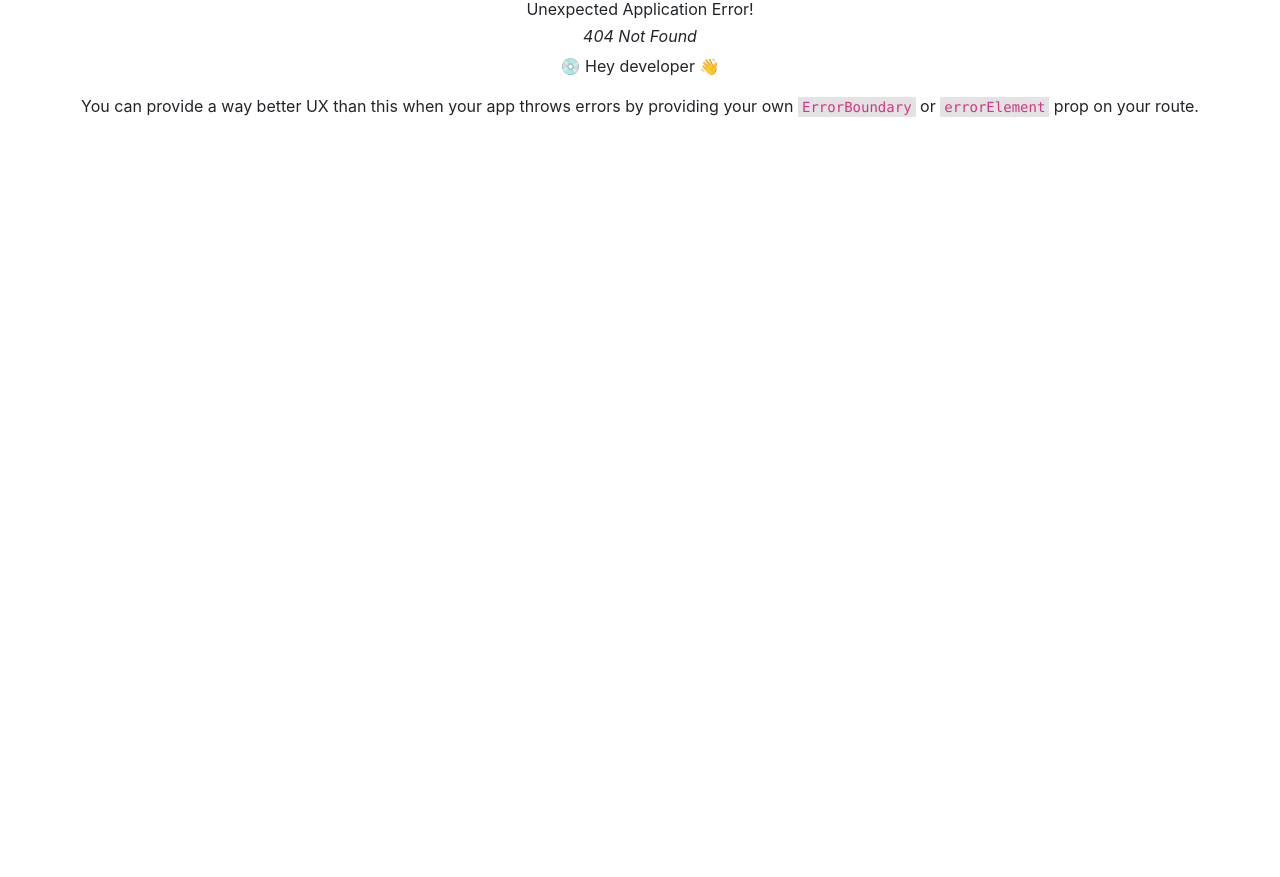
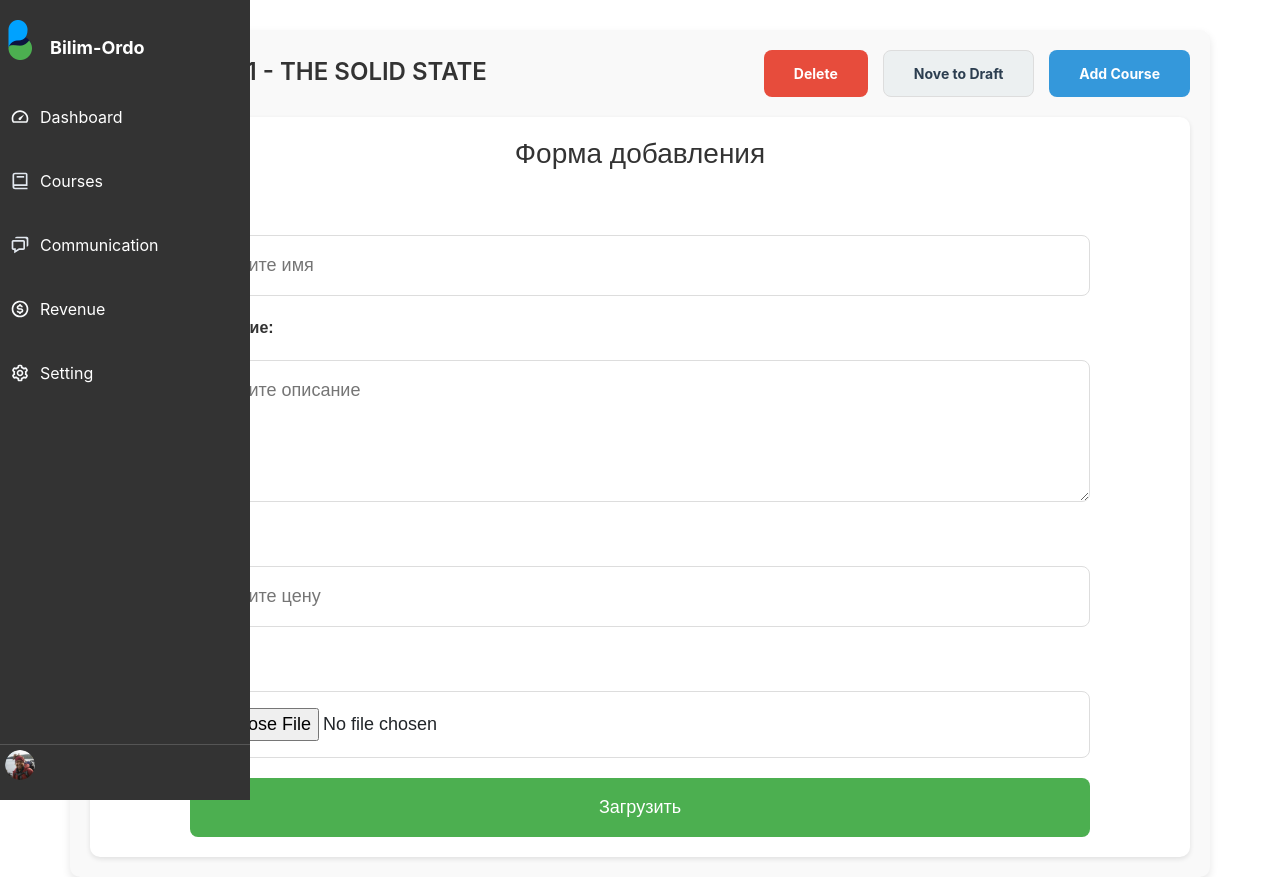
Before and after one commit to okurmenpro/bilim-ordo-frontend, a React (Create React App) app: page /instructor/courses in a window 1280 px wide. Before the commit this address had no page. Before the commit the page ends 800 px from the top, so only its background shows below. Built offline with nearby package versions, Linux system fonts and the light colour scheme.

Commit message:
coursesins

```diff
--- /dev/null
+++ b/src/components/Coursesinstructor/Coursesinstructor.scss
@@ -0,0 +1,183 @@
+$font-family: "Arial", sans-serif;
+$primary-color: #4caf50; // Зеленый цвет
+$primary-color-hover: #45a049; // Темно-зеленый для ховера
+$secondary-color: #3498db; // Голубой для кнопок
+$secondary-color-hover: #2980b9; // Темно-голубой для ховера
+$background-color: #f9f9f9; // Фоновый цвет страницы
+$border-color: #ddd; // Светлый бордер
+$button-radius: 8px; // Радиус кнопок
+$input-padding: 16px; // Увеличенный отступ для инпутов
+$input-font-size: 18px; // Увеличенный размер шрифта
+
+.chapter-container {
+  margin-top: 30px;
+  padding: 20px;
+  background-color: $background-color;
+  border-radius: 10px;
+  box-shadow: 0 4px 8px rgba(0, 0, 0, 0.1);
+
+  .chapter-1 {
+    display: flex;
+    align-items: center;
+    justify-content: space-between;
+    margin-bottom: 20px;
+
+    .chapter-iconh2 {
+      display: flex;
+      align-items: center;
+      gap: 20px;
+
+      h2 {
+        padding-top: 5px;
+        font-size: 24px;
+        color: #333;
+        font-weight: 600;
+        text-transform: uppercase;
+      }
+    }
+
+    .chapter-1-button {
+      display: flex;
+      gap: 15px;
+
+      button {
+        padding: 12px 30px;
+        border-radius: $button-radius;
+        font-weight: bold;
+        font-size: 14px;
+        cursor: pointer;
+        transition: all 0.3s ease-in-out;
+
+        &:hover {
+          transform: scale(1.05);
+        }
+      }
+
+      .Delete-red {
+        background: #e74c3c;
+        color: white;
+        border: none;
+
+        &:hover {
+          background: darken(#e74c3c, 10%);
+        }
+      }
+
+      .Nove-to-Draft-white {
+        background: #ecf0f1;
+        color: #2c3e50;
+        border: 1px solid $border-color;
+
+        &:hover {
+          background: lighten(#ecf0f1, 10%);
+        }
+      }
+
+      .add-course-blue {
+        background: $secondary-color;
+        color: white;
+        border: none;
+
+        &:hover {
+          background: $secondary-color-hover;
+        }
+      }
+    }
+  }
+
+  .chapter-2 {
+    .form-container {
+      background-color: white;
+      padding: 20px;
+      border-radius: 10px;
+      box-shadow: 0 2px 5px rgba(0, 0, 0, 0.1);
+      font-family: $font-family;
+
+      h1 {
+        text-align: center;
+        color: #333;
+        font-size: 28px;
+        margin-bottom: 20px;
+      }
+
+      form {
+        display: flex;
+        flex-direction: column;
+        gap: 20px;
+        max-width: 900px;
+        margin: 0 auto;
+
+        label {
+          font-size: 16px;
+          font-weight: bold;
+          color: #333;
+          text-align: left;
+        }
+
+        input,
+        textarea {
+          padding: $input-padding;
+          font-size: $input-font-size;
+          border-radius: 8px;
+          border: 1px solid $border-color;
+          transition: border 0.3s ease;
+          width: 100%;
+
+          &:focus {
+            border-color: $primary-color;
+            outline: none;
+          }
+        }
+
+        textarea {
+          resize: vertical;
+        }
+
+        button {
+          padding: 16px;
+          font-size: 18px;
+          background-color: $primary-color;
+          color: white;
+          border: none;
+          border-radius: $button-radius;
+          cursor: pointer;
+          transition: background-color 0.3s, transform 0.3s;
+
+          &:hover {
+            background-color: $primary-color-hover;
+            transform: scale(1.05);
+          }
+        }
+
+        .video-preview {
+          margin-top: 20px;
+
+          video {
+            width: 100%;
+            max-width: 100%;
+            aspect-ratio: 16 / 9;
+            border-radius: 8px;
+            border: 1px solid $border-color;
+            object-fit: cover;
+          }
+
+          .remove-video {
+            display: block;
+            margin-top: 15px;
+            font-size: 14px;
+            color: white;
+            background: none;
+            border: none;
+            cursor: pointer;
+            background-color: #4caf50;
+            transition: background-color 0.3s, transform 0.3s;
+
+            &:hover {
+              color: darken(#e74c3c, 10%);
+            }
+          }
+        }
+      }
+    }
+  }
+}
--- /dev/null
+++ b/src/components/Coursesinstructor/index.jsx
@@ -0,0 +1,95 @@
+import React, { useState } from "react";
+import "./Coursesinstructor.scss";
+import { FaChevronLeft } from "react-icons/fa";
+
+function Coursesinstructor() {
+  const [videoPreview, setVideoPreview] = useState(null);
+
+  const handleVideoChange = (event) => {
+    const file = event.target.files[0];
+    if (file) {
+      const videoURL = URL.createObjectURL(file);
+      setVideoPreview(videoURL);
+    }
+  };
+
+  const handleVideoRemove = () => {
+    setVideoPreview(null);
+  };
+  return (
+    <div>
+      <div className="chapter-container container">
+        <div className="chapter-1">
+          <div className="chapter-iconh2">
+            <FaChevronLeft />
+            <h2>Chapter 1 - The Solid State</h2>
+          </div>
+          <div className="chapter-1-button">
+            <button className="Delete-red">Delete</button>
+            <button className="Nove-to-Draft-white">Nove to Draft</button>
+            <button className="add-course-blue">Add Course</button>
+          </div>
+        </div>
+        <div className="chapter-2">
+          <div className="form-container">
+            <h1>Форма добавления</h1>
+            <form>
+              <label htmlFor="name">Имя:</label>
+              <input
+                type="text"
+                id="name"
+                name="name"
+                placeholder="Введите имя"
+                required
+              />
+
+              <label htmlFor="description">Описание:</label>
+              <textarea
+                id="description"
+                name="description"
+                rows="4"
+                placeholder="Введите описание"
+                required
+              ></textarea>
+
+              <label htmlFor="price">Цена:</label>
+              <input
+                type="number"
+                id="price"
+                name="price"
+                placeholder="Введите цену"
+                required
+              />
+
+              <label htmlFor="video">Видео:</label>
+              <input
+                type="file"
+                id="video"
+                name="video"
+                accept="video/*"
+                onChange={handleVideoChange}
+              />
+
+              {videoPreview && (
+                <div className="video-preview">
+                  <video controls src={videoPreview} />
+                  <button
+                    type="button"
+                    onClick={handleVideoRemove}
+                    className="remove-video"
+                  >
+                    Удалить видео
+                  </button>
+                </div>
+              )}
+
+              <button type="submit">Загрузить</button>
+            </form>
+          </div>
+        </div>
+      </div>
+    </div>
+  );
+}
+
+export default Coursesinstructor;
--- a/src/components/Instructor/index.jsx
+++ b/src/components/Instructor/index.jsx
@@ -1,5 +1,5 @@
-import React, { useState } from 'react';
-import "./Instructor.scss"
+import React, { useState } from "react";
+import "./Instructor.scss";
 import AdminLogo from "../../assets/svg/logo2.svg";
 import Dashboard from "../../assets/svg/dashboard.svg";
 import IconCourse from "../../assets/svg/courses.svg";
@@ -7,15 +7,23 @@ import Cominication from "../../assets/svg/caminication.svg";
 import Revenue from "../../assets/svg/revenue.svg";
 import Setting from "../../assets/svg/setting.svg";
 import UserIcon from "../../assets/images/autor.png";
-import { NavLink } from 'react-router-dom';
+import { NavLink, useNavigate } from "react-router-dom";
 
 const Instructor = () => {
   const [isHovered, setIsHovered] = useState(false);
   const userName = "Клиенттин аты";
 
+  const Navigate = useNavigate();
+
+  function logOut() {
+    localStorage.removeItem("user");
+    Navigate("/");
+    window.location.reload();
+  }
+
   return (
     <div
-            className={`sidebar2 ${isHovered ? 'hovered' : ''}`}
+      className={`sidebar2 ${isHovered ? "hovered" : ""}`}
       onMouseEnter={() => setIsHovered(true)}
       onMouseLeave={() => setIsHovered(false)}
     >
@@ -29,23 +37,37 @@ const Instructor = () => {
       <div className="sidebar2__nav">
         <div className="sidebar2__nav-item">
           <img src={Dashboard} alt="Dashboard" className="sidebar2__nav-icon" />
-                    <NavLink to="/instructor/course" className="sidebar2__nav-text">Dashboard</NavLink>
+          <NavLink to="/instructor/course" className="sidebar2__nav-text">
+            Dashboard
+          </NavLink>
         </div>
         <div className="sidebar2__nav-item">
           <img src={IconCourse} alt="Courses" className="sidebar2__nav-icon" />
-                    <NavLink to="/courses" className="sidebar2__nav-text">Courses</NavLink>
+          <NavLink to="courses" className="sidebar2__nav-text">
+            Courses
+          </NavLink>
         </div>
         <div className="sidebar2__nav-item">
-                    <img src={Cominication} alt="Communication" className="sidebar2__nav-icon" />
-                    <NavLink to="/communication" className="sidebar2__nav-text">Communication</NavLink>
+          <img
+            src={Cominication}
+            alt="Communication"
+            className="sidebar2__nav-icon"
+          />
+          <NavLink to="/communication" className="sidebar2__nav-text">
+            Communication
+          </NavLink>
         </div>
         <div className="sidebar2__nav-item">
           <img src={Revenue} alt="Revenue" className="sidebar2__nav-icon" />
-                    <NavLink to="/revenue" className="sidebar2__nav-text">Revenue</NavLink>
+          <NavLink to="/revenue" className="sidebar2__nav-text">
+            Revenue
+          </NavLink>
         </div>
         <div className="sidebar2__nav-item">
           <img src={Setting} alt="Setting" className="sidebar2__nav-icon" />
-                    <NavLink to="/settings" className="sidebar2__nav-text">Setting</NavLink>
+          <NavLink to="/settings" className="sidebar2__nav-text">
+            Setting
+          </NavLink>
         </div>
       </div>
 
```
Also changed, not shown: src/router.jsx (+15 -12 lines). Lines whose indentation alone changed are shown as unchanged.
